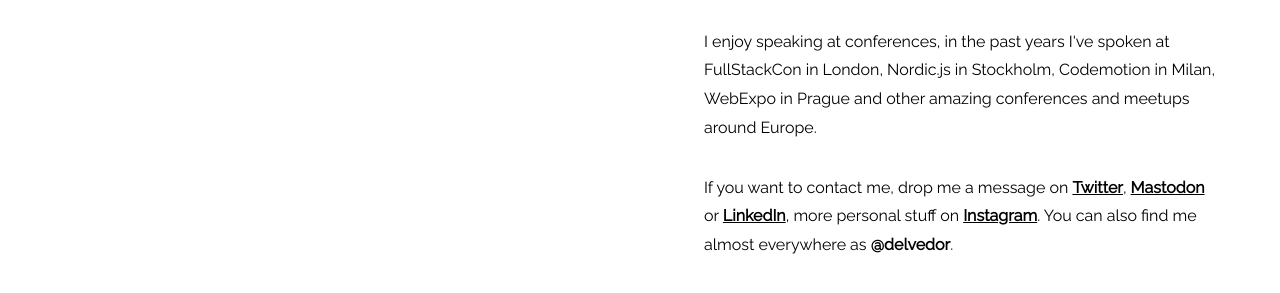
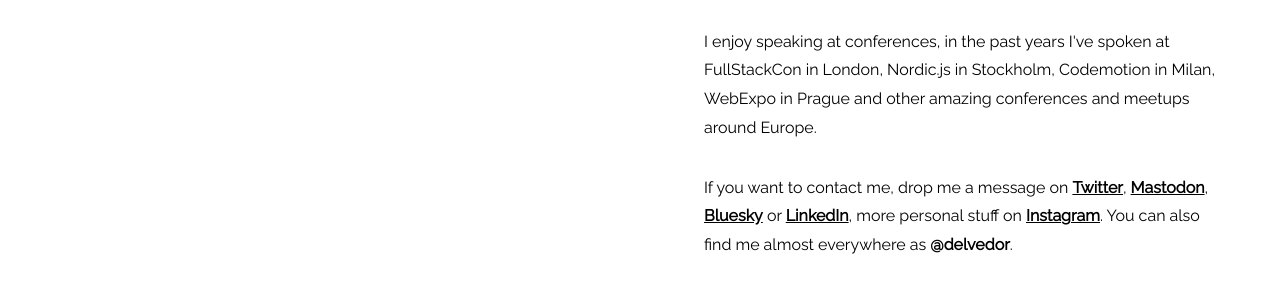
Before and after one commit to delvedor/delvedor.github.io, a plain HTML site: page index.html in a window 1280 px wide. Shown: the part 451-744 px from the top of the page. Drawn offline with Linux system fonts and the light colour scheme.

Commit message:
Update index.html

```diff
--- a/index.html
+++ b/index.html
@@ -29,7 +29,7 @@
       <p>I love Open Source and enjoy designing developer tooling with a focus on performances and developer experience. I'm one of the lead maintainers of <a href="https://www.fastify.io/" target="_blank">Fastify</a>, a speedy web framework for Node.js, but I also contribute to many other <a href="https://github.com/delvedor" target="_blank">Open Source projects</a>.</p>
       <p>I enjoy speaking at conferences, in the past years I've spoken at FullStackCon in London, Nordic.js in Stockholm, Codemotion in Milan, WebExpo in Prague and other amazing conferences and meetups around Europe.</p>
 
-      <p>If you want to contact me, drop me a message on <a href="https://twitter.com/delvedor" target="_blank">Twitter</a>, <a rel="me" href="https://mastodon.social/@delvedor">Mastodon</a> or <a href="https://www.linkedin.com/in/tomas-della-vedova/" target="_blank">LinkedIn</a>, more personal stuff on <a href="https://www.instagram.com/delvedor/">Instagram</a>. You can also find me almost everywhere as <b>@delvedor</b>.</p>
+      <p>If you want to contact me, drop me a message on <a href="https://twitter.com/delvedor" target="_blank">Twitter</a>, <a rel="me" href="https://mastodon.social/@delvedor">Mastodon</a>, <a href="https://bsky.app/profile/delvedor.bsky.social" target="_blank">Bluesky</a> or <a href="https://www.linkedin.com/in/tomas-della-vedova/" target="_blank">LinkedIn</a>, more personal stuff on <a href="https://www.instagram.com/delvedor/">Instagram</a>. You can also find me almost everywhere as <b>@delvedor</b>.</p>
     </div>
     <script defer src='https://static.cloudflareinsights.com/beacon.min.js' data-cf-beacon='{"token": "276a783692374b4bab20e32809297460"}'></script>
   </body>
```
